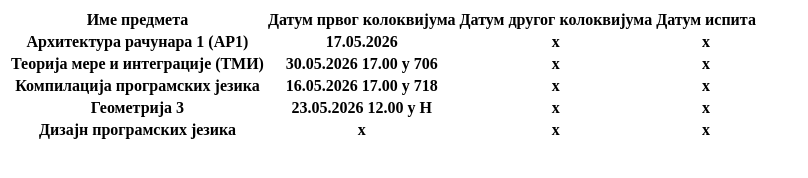
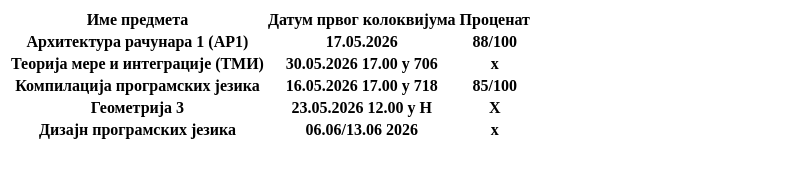
Before and after one commit to teslabyte/teslabyte.github.io, a plain HTML site: page index.html in a window 1280 px wide. Shown: the whole page, without its empty margins (0-808 px from the left). Drawn offline with Linux system fonts and the light colour scheme.

Commit message:
Updated Dizajn + Points

```diff
--- a/index.html
+++ b/index.html
@@ -9,41 +9,35 @@
         <tr>
             <th> Име предмета </th>
             <th> Датум првог колоквијума </th>
-            <th> Датум другог колоквијума </th>
-            <th> Датум испита </th>
+			<th> Проценат </th>
         </tr>
         <tr>
             <th> Архитектура рачунара 1 (АР1) </th>
             <th> 17.05.2026 </th>
-            <th> x </th>
-            <th> x </th>
+            <th> 88/100 </th>
         </tr>
 
         <tr>
             <th> Теорија мере и интеграције (ТМИ) </th>
             <th> 30.05.2026 17.00 у 706</th>
             <th> x </th>
-            <th> x </th>
         </tr>
 
         <tr>
             <th> Компилација програмских језика </th>
             <th> 16.05.2026 17.00 у 718 </th>
-            <th> x </th>
-            <th> x </th>
+            <th> 85/100 </th>
         </tr>
 
         <tr>
             <th> Геометрија 3 </th>
             <th> 23.05.2026 12.00 у Н </th>
-            <th> x </th>
-            <th> x </th>
+            <th> X </th>
         </tr>
 
         <tr>
             <th> Дизајн програмских језика </th>
-            <th> x </th>
-            <th> x </th>
+            <th> 06.06/13.06 2026 </th>
             <th> x </th>
         </tr>
 
```
